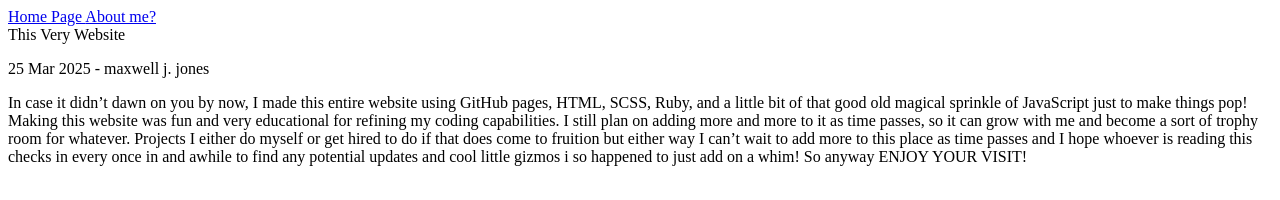
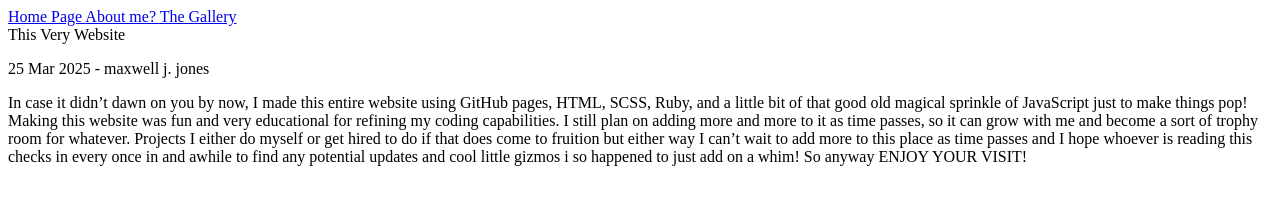
Before and after one commit to BooxStone/BooxStone.github.io, a Jekyll site: the page built from _posts/2025-03-25-this-very-website.md, in a window 1280 px wide. Shown: the top 200 px of the page. Built offline with Jekyll 4.4.1, drawn with Linux system fonts in a browser that asks for light colours; our own code applies the rules of GitHub Pages for plain Markdown files.

Commit message:
Navi Update

```diff
--- a/_data/navigation.yml
+++ b/_data/navigation.yml
@@ -2,3 +2,5 @@
   link: /
 - name: About me?
   link: /about.html
+- name: The Gallery
+  link: /blog.html
```
